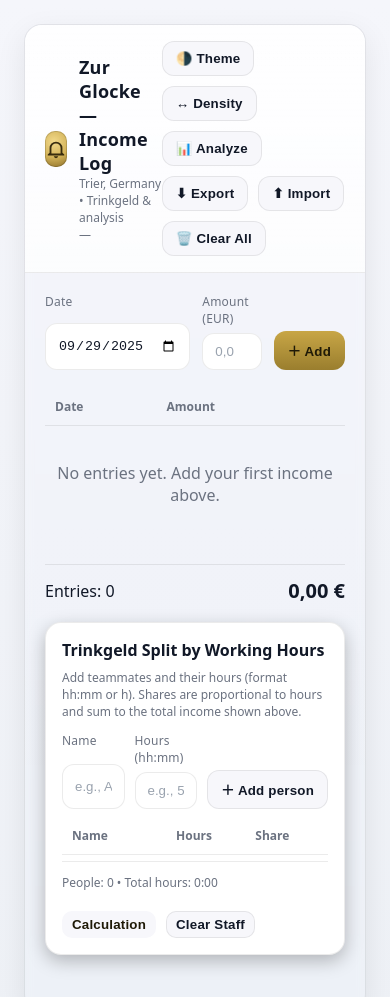
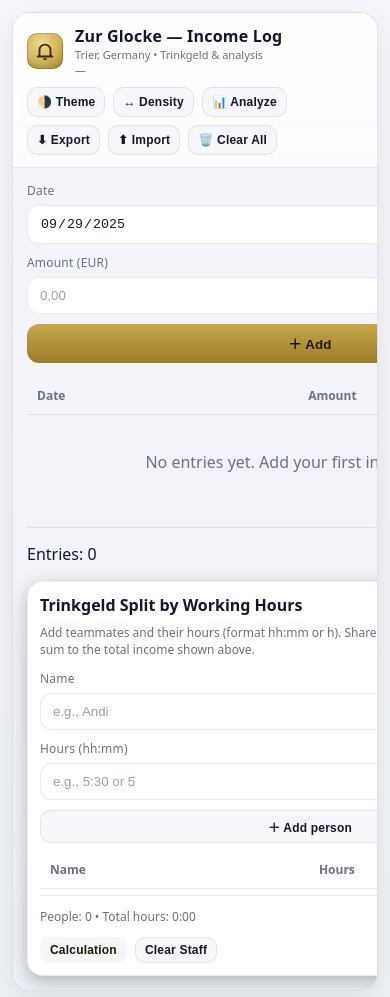
Before and after one commit to andieuren/andieuren.github.io, a plain HTML site: page index.html in a window 390 px wide. Shown: the top 997 px of the page. Drawn offline with Linux system fonts and the light colour scheme.

Commit message:
Update index.html
Mobile support (tried)

```diff
--- a/index.html
+++ b/index.html
@@ -111,6 +111,29 @@
 
     /* Accessibility / motion */
     @media (prefers-reduced-motion: reduce){ .btn, button { transition:none } }
+      /* Responsive (mobile-first enhancements) */
+    @media (max-width: 720px){
+      body{ margin:12px }
+      header{ padding:12px 14px; gap:10px; flex-wrap:wrap }
+      .titles h1{ font-size:16px }
+      .titles .sub,.titles .range{ font-size:11px }
+      .controls{ width:100%; justify-content:flex-start; gap:8px }
+      .btn{ padding:8px 10px; border-radius:10px; font-size:12px }
+      .content{ padding:14px; gap:14px }
+      .form{ grid-template-columns:1fr; gap:10px }
+      .subgrid{ grid-template-columns:1fr; gap:10px }
+      .card{ padding:12px }
+      .summary{ gap:12px }
+      #tableWrap{ overflow:auto; -webkit-overflow-scrolling:touch }
+      table{ min-width:540px }
+      .modal .sheet{ max-width:94vw; width:94vw }
+    }
+
+    @media (max-width: 380px){
+      .btn{ padding:7px 9px; font-size:11px }
+      .titles h1{ font-size:15px }
+      table{ min-width:500px }
+    }
   </style>
 </head>
 <body>
```
